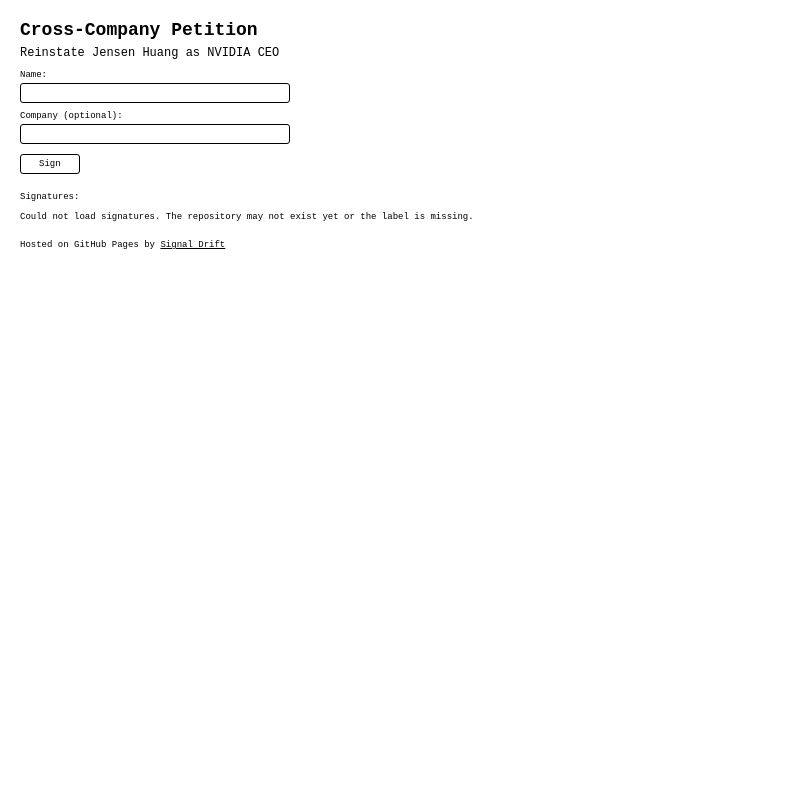
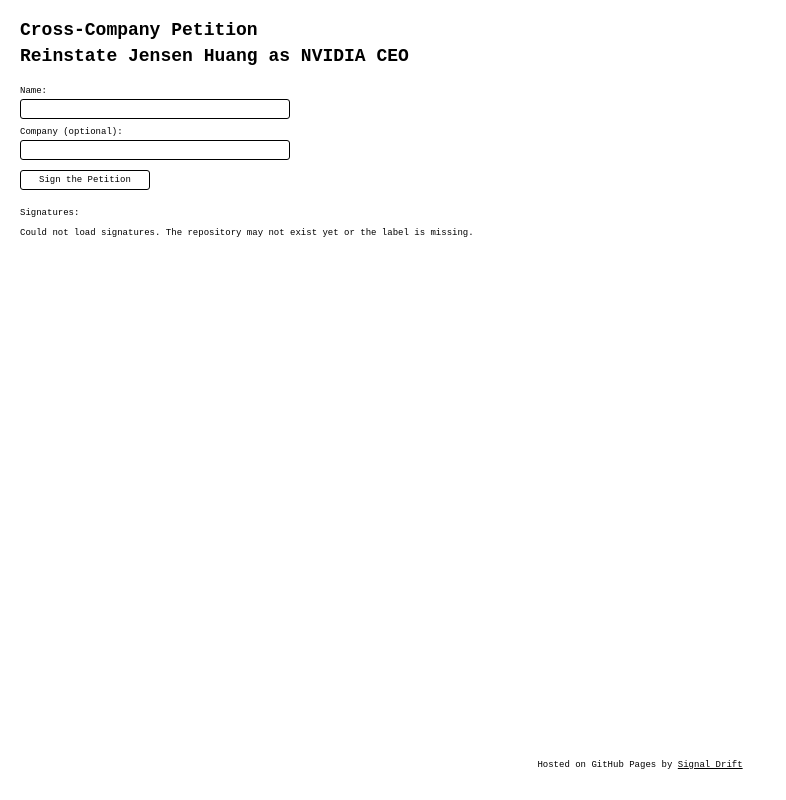
Before and after one commit to Signal-Drifts/petition, a plain HTML site: page index.html in a window 1280 px wide. Shown: the whole page, without its empty margins (0-786 px from the left). Drawn offline with Linux system fonts and the light colour scheme; no server answers.

Commit message:
Same size 2nd line, Sign the Petition button, centered footer

```diff
--- a/index.html
+++ b/index.html
@@ -14,7 +14,7 @@
     <input type="text" id="name" name="name" required>
     <label for="company">Company (optional):</label>
     <input type="text" id="company" name="company">
-    <button type="submit">Sign</button>
+    <button type="submit">Sign the Petition</button>
   </form>
   <p class="sig">Signatures: <span id="count"></span></p>
   <div id="signaturesList"></div>
--- a/styles.css
+++ b/styles.css
@@ -1,12 +1,12 @@
-body { margin: 0; padding: 20px; background: #fff; color: #000; font-family: "Courier New", Courier, monospace; font-size: 9px; }
+body { margin: 0; padding: 20px; min-height: 100vh; box-sizing: border-box; display: flex; flex-direction: column; background: #fff; color: #000; font-family: "Courier New", Courier, monospace; font-size: 9px; }
 h1 { font-size: 18px; margin: 0 0 6px; }
 p { margin: 0 0 10px; }
-.sub { font-size: 12px; }
+.sub { font-size: 18px; font-weight: bold; margin: 0 0 12px; }
 label { display: block; margin: 8px 0 3px; }
 input { display: block; width: 260px; padding: 4px; font: inherit; border: 1px solid #000; border-radius: 3px; }
 button { margin-top: 10px; padding: 4px 18px; font: inherit; background: #fff; border: 1px solid #000; border-radius: 3px; cursor: pointer; }
 .sig { margin-top: 18px; }
 ul { list-style: none; padding: 0; margin: 0; }
 li { margin-bottom: 3px; }
-.foot { margin-top: 18px; }
+.foot { margin-top: auto; padding-top: 40px; text-align: center; }
 a { color: #000; }
```
